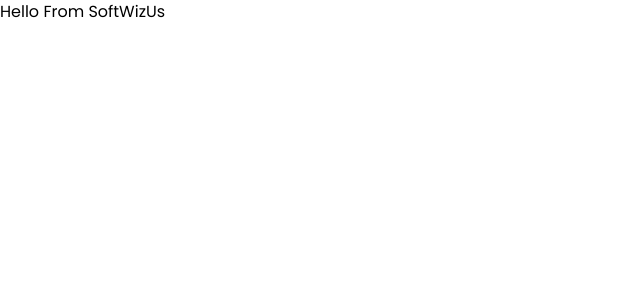
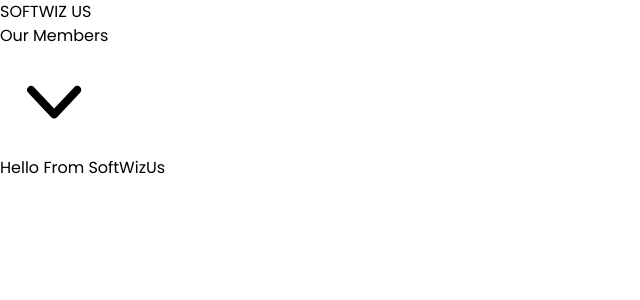
Before and after one commit to carlospsvieira/softwizus-page, a React (Vite) app: page / in a window 1280 px wide. Shown: the top 300 px of the page, without its empty margins (0-640 px from the left). Built offline with nearby package versions, Linux system fonts and the light colour scheme.

Commit message:
adds dropdown menu with links to members portfolio

```diff
--- a/package.json
+++ b/package.json
@@ -10,6 +10,8 @@
     "preview": "vite preview"
   },
   "dependencies": {
+    "headlessui": "^0.0.0",
+    "heroicons": "^2.0.17",
     "react": "^18.2.0",
     "react-dom": "^18.2.0"
   },
--- a/src/App.jsx
+++ b/src/App.jsx
@@ -1,10 +1,12 @@
 import './App.css'
+import Navbar from './components/Navbar'
 
 function App() {
   return (
-    <>
+    <div>
+      <Navbar />
      <h1>Hello From SoftWizUs</h1>
-    </>
+    </div>
   )
 }
 
--- /dev/null
+++ b/src/components/Dropdown.jsx
@@ -0,0 +1,73 @@
+import { useState } from "react";
+
+function Dropdown() {
+  const [isOpen, setIsOpen] = useState(true);
+
+  const handleDropdown = () => {
+    setIsOpen(!isOpen);
+  };
+
+  return (
+    <div className="relative inline-block text-left">
+      <div>
+        <button
+          type="button"
+          className="inline-flex w-full justify-center gap-x-1.5 rounded-md bg-white px-3 py-2 text-sm font-semibold text-gray-900 shadow-sm ring-1 ring-inset ring-gray-300 hover:bg-gray-50"
+          id="menu-button"
+          aria-expanded="true"
+          aria-haspopup="true"
+          onClick={handleDropdown}
+        >
+          Our Members
+          <svg
+            className="-mr-1 h-5 w-5 text-gray-400"
+            viewBox="0 0 20 20"
+            fill="currentColor"
+            aria-hidden="true"
+          >
+            <path
+              fillRule="evenodd"
+              d="M5.23 7.21a.75.75 0 011.06.02L10 11.168l3.71-3.938a.75.75 0 111.08 1.04l-4.25 4.5a.75.75 0 01-1.08 0l-4.25-4.5a.75.75 0 01.02-1.06z"
+              clipRule="evenodd"
+            />
+          </svg>
+        </button>
+      </div>
+      <div
+        className="absolute right-0 z-10 mt-2 w-56 origin-top-right rounded-md bg-white shadow-lg ring-1 ring-black ring-opacity-5 focus:outline-none"
+        role="menu"
+        aria-orientation="vertical"
+        aria-labelledby="menu-button"
+        tabIndex="-1"
+        hidden={isOpen}
+      >
+        <div className="py-1" role="none">
+          <a
+            href="https://carlospsvieira.github.io/Portfolio"
+            className="text-gray-700 block px-4 py-2 text-sm"
+            role="menuitem"
+            tabIndex="-1"
+            id="menu-item-0"
+            target="_blank"
+            rel="noreferrer"
+          >
+            Carlos
+          </a>
+          <a
+            href="https://sagacello.github.io/Portfolio"
+            className="text-gray-700 block px-4 py-2 text-sm"
+            role="menuitem"
+            tabIndex="-1"
+            id="menu-item-1"
+            target="_blank"
+            rel="noreferrer"
+          >
+            Marcelo
+          </a>
+        </div>
+      </div>
+    </div>
+  );
+}
+
+export default Dropdown;
--- /dev/null
+++ b/src/components/Navbar.jsx
@@ -0,0 +1,12 @@
+import Dropdown from "./Dropdown";
+
+function Navbar() {
+  return (
+    <nav>
+      <span className="font-semibold">SOFTWIZ US</span>
+      <Dropdown />
+    </nav>
+  );
+}
+
+export default Navbar;
```
Also changed, not shown: 1 other file (tests, documents, lock files or other folders).
